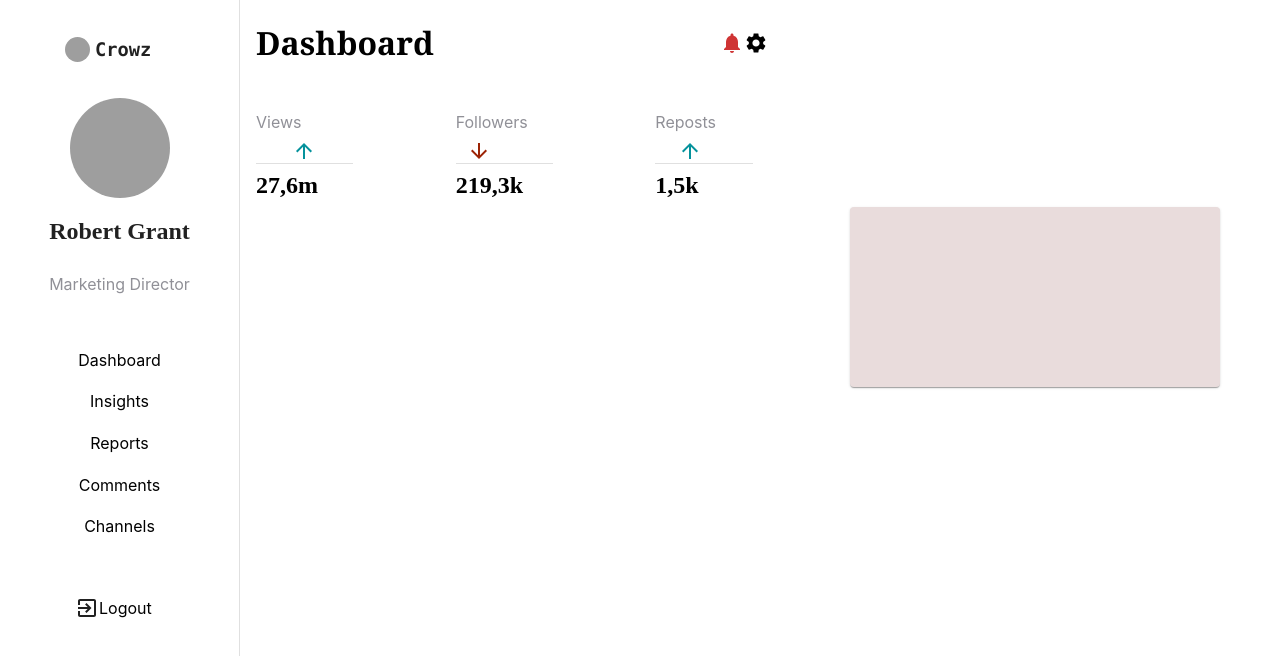
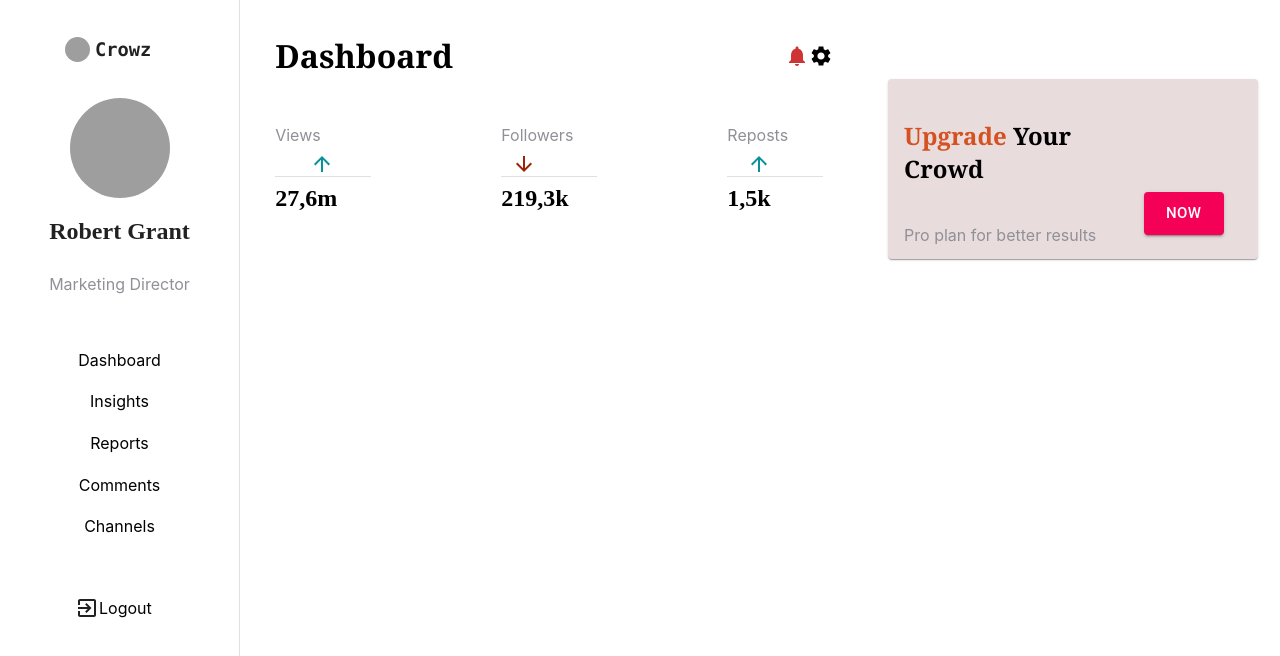
Before and after one commit to rashafaheem/crowz-dashboard, a Next.js app: page / in a window 1280 px wide. Shown: the top 656 px of the page. Built offline with nearby package versions, Linux system fonts and the light colour scheme; grey boxes are pictures that could not be loaded.

Commit message:
Upgrade Card

```diff
--- a/components/reach/reach.css
+++ b/components/reach/reach.css
@@ -1,7 +1,7 @@
 .info {
   line-height: 0.1;
   width: 9.5%;
-  margin-inline-end: 10%;
+  margin-inline-end: 13%;
   display: inline-block;
   vertical-align: middle;
 }
@@ -17,18 +17,18 @@ h2 {
 
 .arrow1 {
   color: rgb(5, 146, 156);
-  margin-left: 37%;
+  margin-left: 36%;
   vertical-align: middle;
 }
 
 .arrow2 {
   color: rgb(156, 35, 5);
-  margin-left: 12%;
+  margin-left: 11%;
   vertical-align: middle;
 }
 
 .arrow3 {
   color: rgb(5, 146, 156);
-  margin-left: 23%;
+  margin-left: 21%;
   vertical-align: middle;
 }
--- a/components/upgradeCard/upgradeCard.css
+++ b/components/upgradeCard/upgradeCard.css
@@ -2,3 +2,23 @@
   height: 180px;
   width: 370px;
 }
+
+p.upgrade {
+  font-family: "Georgia", Times, serif;
+  font-weight: bolder;
+  font-size: x-large;
+  color: rgb(212, 81, 33);
+}
+span.yourCrowd {
+  color: black;
+}
+
+.now {
+  display: flex;
+  margin-top: -25%;
+  margin-inline-start: 67%;
+}
+
+.button {
+  /* border-radius: 50%; */
+}
--- a/components/upgradeCard/upgradeCard.js
+++ b/components/upgradeCard/upgradeCard.js
@@ -1,19 +1,31 @@
-// import card from "./card.jpeg";
-import { makeStyles } from "@material-ui/core/styles";
 import Card from "@material-ui/core/Card";
 import CardActions from "@material-ui/core/CardActions";
 import CardContent from "@material-ui/core/CardContent";
 import Button from "@material-ui/core/Button";
-import Typography from "@material-ui/core/Typography";
 
 function UpgradeCard() {
   return (
     <div className="upCard">
-      {/* <img src={card} alt="" /> */}
       <Card style={{ backgroundColor: "rgb(233, 220, 220)" }} className="card">
-        <CardContent className="cardContent"></CardContent>
-        <CardActions className="cardContent">
-          {/* <Button size="small">Learn More</Button> */}
+        <CardContent className="cardContent">
+          <p className="upgrade">
+            Upgrade
+            <span className="yourCrowd">
+              {" "}
+              Your <br /> Crowd
+            </span>
+          </p>
+          <p className="sub">Pro plan for better results</p>
+        </CardContent>
+        <CardActions className="now">
+          <Button
+            className="button"
+            size="large"
+            variant="contained"
+            color="secondary"
+          >
+            Now
+          </Button>
         </CardActions>
       </Card>
     </div>
--- a/pages/index.css
+++ b/pages/index.css
@@ -1,16 +1,16 @@
 .home {
-  margin-left: 20%;
+  margin-left: 21.5%;
+  margin-top: 1%;
 }
 
 h1 {
   font-family: "Georgia", Times, serif;
-
   display: inline-block;
   vertical-align: middle;
 }
 
 .setNot {
-  margin-left: 28%;
+  margin-left: 33%;
   display: inline-block;
 }
 
@@ -24,7 +24,8 @@ h1 {
 }
 
 .upCard {
-  margin-left: 58%;
-  /* display: inline-block;
-  vertical-align: middle; */
+  margin-left: 61%;
+  margin-top: -14%;
+  display: flex;
+  flex-direction: row;
 }
--- a/pages/index.js
+++ b/pages/index.js
@@ -1,5 +1,4 @@
 import Sidebar from "../components/sidebar/sidebar.js";
-
 import Reach from "../components/reach/reach.js";
 import UpgradeCard from "../components/upgradeCard/upgradeCard.js";
 import SettingsIcon from "@material-ui/icons/Settings";
@@ -19,9 +18,7 @@ export default function Home() {
           <br />
           <br />
           <Reach />
-          {/* <div className="upCard"> */}
           <UpgradeCard className="upCard" />
-          {/* </div> */}
         </div>
       </div>
     </div>
```
Also changed, not shown: 1 other file (tests, documents, lock files or other folders).
